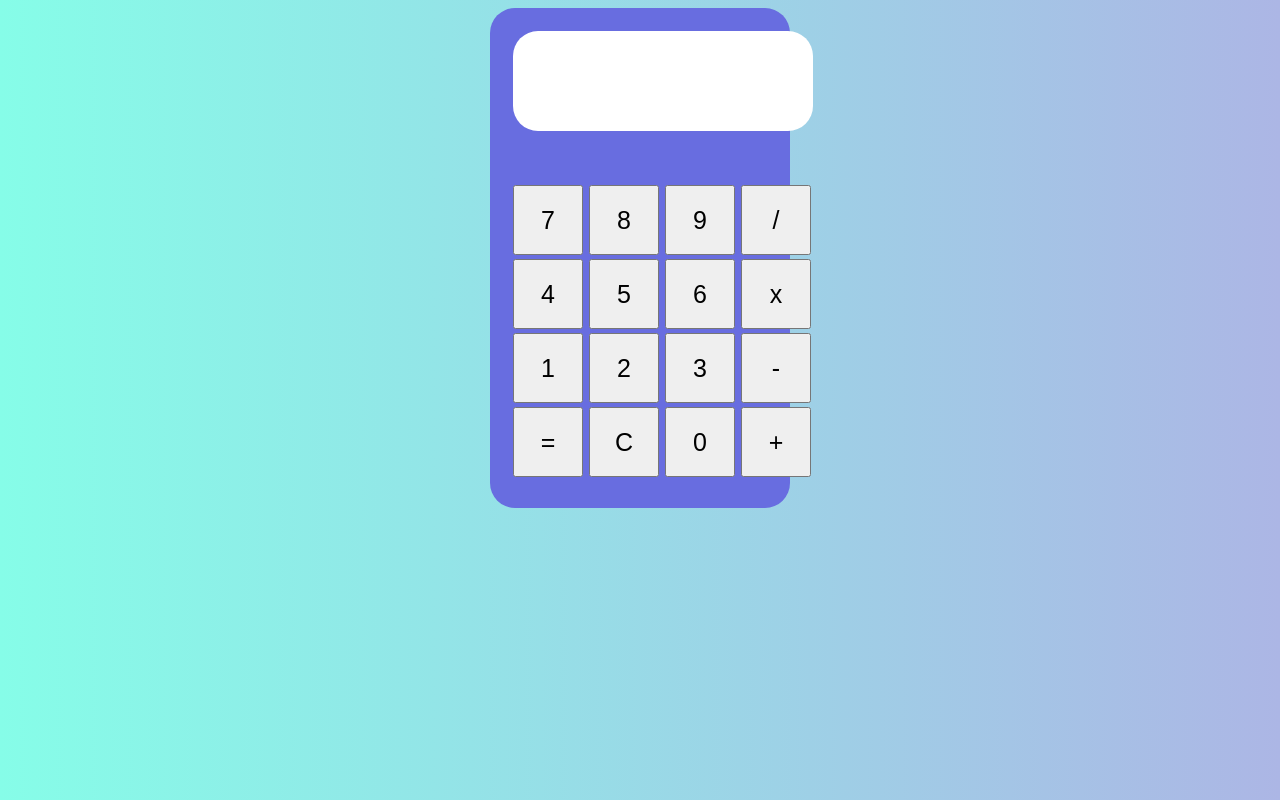
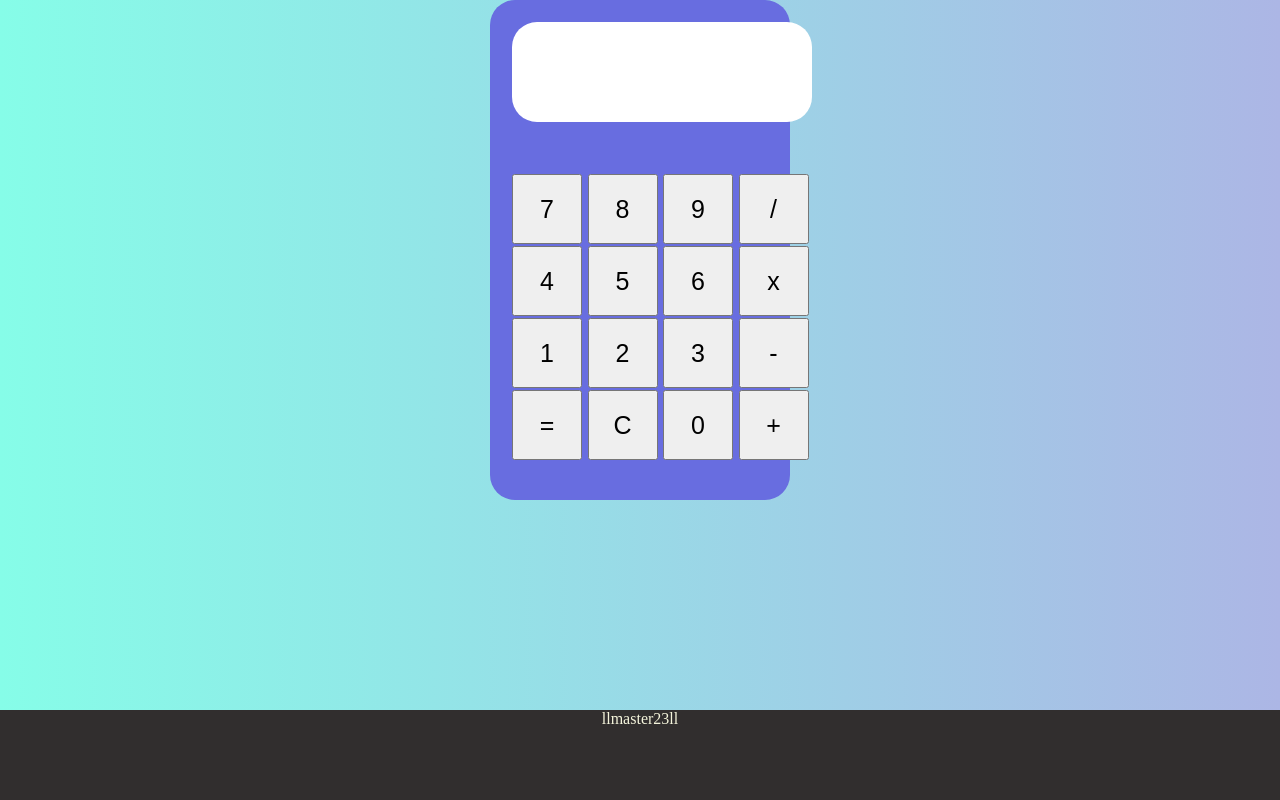
Before and after one commit to lldaniel23ll/calculadoraJS, a plain HTML site: page index.html in a window 1280 px wide. Drawn offline with Linux system fonts and the light colour scheme.

Commit message:
le pongo un footer

```diff
--- a/calculator.js
+++ b/calculator.js
@@ -1,4 +1,3 @@
-alert ("Esta es una calculadora con java script");
 
 var operandoA; var operandoB; var operando;
 
--- a/index.html
+++ b/index.html
@@ -39,6 +39,9 @@
             <td><button id="suma">+</button></td>
         </tr>
     </table>
+    <div class="footer">
+        llmaster23ll
+    </div>
     <script src="calculator.js"></script>
 </body>
 </html>
--- a/style.css
+++ b/style.css
@@ -21,6 +21,21 @@ body{
     font-size: 25px;
 }
 
+*{
+    margin: 0px;
+    padding: 0px;
+}
+
+.footer{
+    background-color: #312e2e;
+    width: 100%;
+    height: 90px;
+    text-align: center;
+    color: beige;
+    position: fixed;
+    bottom: 0;
+}
+
 #resultado{
     display: block;
     text-align: center;
```
